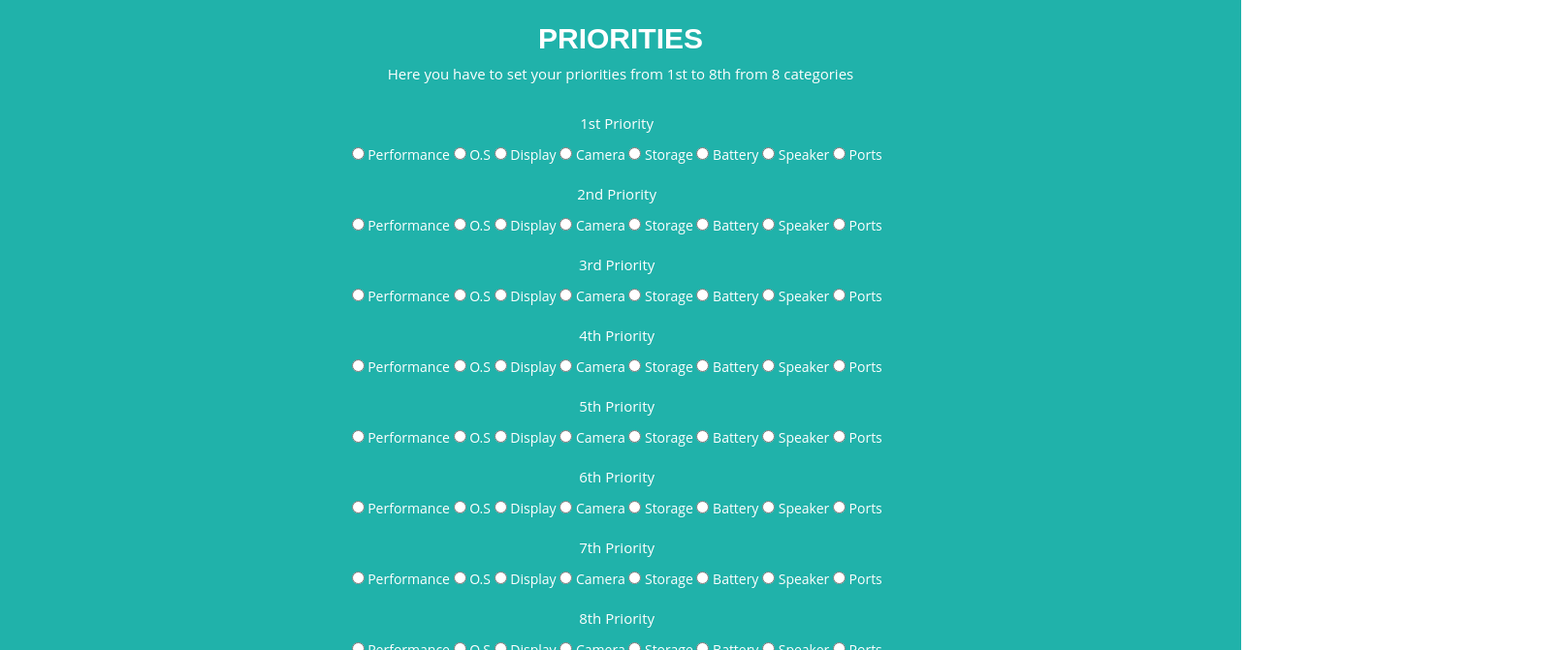
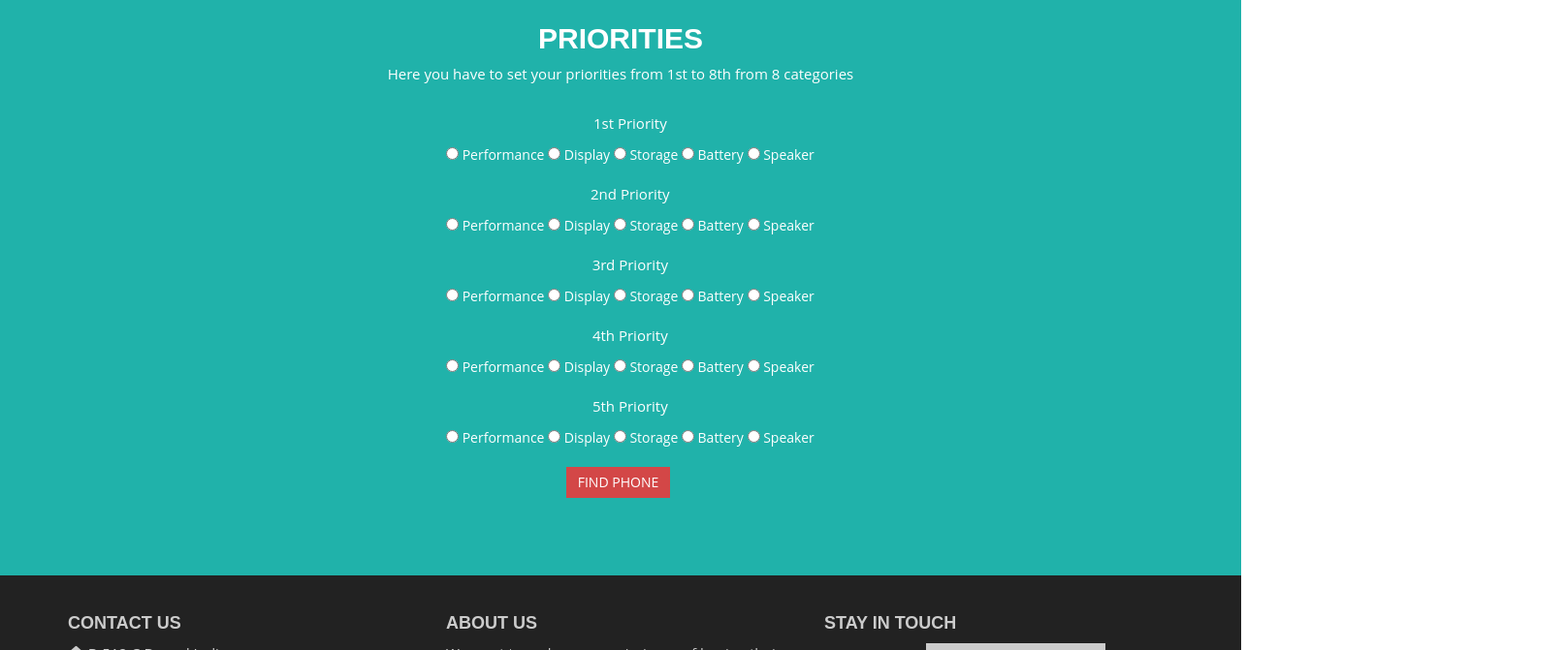
Before and after one commit to pranavkolambkar23/phone-recommender-ui, a plain HTML site: page input.html in a window 1280 px wide. Shown: the part 970-1641 px from the top of the page at 97% size, 1615 px wide, since content can reach past the window. Drawn offline with Linux system fonts and the light colour scheme.

Commit message:
added mob score file and changed index and input html, removed unneccesary data

```diff
--- a/css/input_style.css
+++ b/css/input_style.css
@@ -186,6 +186,19 @@ b{
     color: white;
 }
 
+.priority btn-grp{
+	text-align: center;
+	justify-content: center;
+	align-self: center;
+}
+
+.flex-1{
+	margin-right: 5px;
+	border-radius: 0;
+	border: 0;
+	background-color: #d34747;
+}
+
 /*footer starts here*/
 
 .footer {
--- a/css/style.css
+++ b/css/style.css
@@ -210,12 +210,6 @@ b{
 	background-color: #d34747;
 }
 
-.flex-2{
-	margin-left: 5px;
-	border: 0;
-	border-radius: 0;
-	background-color: #36a73a;
-}
 
 /*services css starts here*/
 
--- a/input.html
+++ b/input.html
@@ -35,10 +35,7 @@
                     <ul class="nav navbar-nav navbar-right">
                         <li><a href="#header">Home</a></li>
                         <li><a href="#services">Services</a></li>
-                        <li><a href="#pricing">Pricing</a></li>
                         <li><a href="#mission">Mission</a></li>
-                        <li><a href="#teams">Teams</a></li>
-                        <li><a href="#client">Client</a></li>
                         <li><a href="#contacts">Contact</a></li>
                         <li class="dropdown">
                             <a href="#" class="dropdown-toggle" data-toggle="dropdown"><b>Login</b> <span class="caret"></span></a>
@@ -177,18 +174,16 @@
                     <h2>Priorities</h2>
                     <p>Here you have to set your priorities from 1st to 8th from 8 categories</p>
                     <br>
-                    <div class="col-lg-12 col-md-12 col-lg-offset-3">
+                    <div class="col-lg-12 col-md-12 col-lg-offset-4">
                         <!-- 1st priority -->
                         <div class="input-group input-group-lg">
                             <p><b>1st Priority</b></p>
                             <input name="1st_pref" type="radio" value="Performance"> Performance
-                            <input name="1st_pref" type="radio" value="O.S"> O.S
                             <input name="1st_pref" type="radio" value="Display"> Display
-                            <input name="1st_pref" type="radio" value="Camera"> Camera
                             <input name="1st_pref" type="radio" value="Storage"> Storage
                             <input name="1st_pref" type="radio" value="Battery"> Battery
                             <input name="1st_pref" type="radio" value="Speaker"> Speaker
-                            <input name="1st_pref" type="radio" value="Ports"> Ports
+
                         </div>
                         <br>
 
@@ -196,13 +191,11 @@
                         <div class="input-group input-group-lg">
                             <p><b>2nd Priority</b></p>
                             <input name="2nd_pref" type="radio" value="Performance"> Performance
-                            <input name="2nd_pref" type="radio" value="O.S"> O.S
                             <input name="2nd_pref" type="radio" value="Display"> Display
-                            <input name="2nd_pref" type="radio" value="Camera"> Camera
                             <input name="2nd_pref" type="radio" value="Storage"> Storage
                             <input name="2nd_pref" type="radio" value="Battery"> Battery
                             <input name="2nd_pref" type="radio" value="Speaker"> Speaker
-                            <input name="2nd_pref" type="radio" value="Ports"> Ports
+
                         </div>
                         <br>
 
@@ -210,13 +203,11 @@
                         <div class="input-group input-group-lg">
                             <p><b>3rd Priority</b></p>
                             <input name="3rd_pref" type="radio" value="Performance"> Performance
-                            <input name="3rd_pref" type="radio" value="O.S"> O.S
                             <input name="3rd_pref" type="radio" value="Display"> Display
-                            <input name="3rd_pref" type="radio" value="Camera"> Camera
                             <input name="3rd_pref" type="radio" value="Storage"> Storage
                             <input name="3rd_pref" type="radio" value="Battery"> Battery
                             <input name="3rd_pref" type="radio" value="Speaker"> Speaker
-                            <input name="3rd_pref" type="radio" value="Ports"> Ports
+
                         </div>
                         <br>
 
@@ -224,13 +215,11 @@
                         <div class="input-group input-group-lg">
                             <p><b>4th Priority</b></p>
                             <input name="4th_pref" type="radio" value="Performance"> Performance
-                            <input name="4th_pref" type="radio" value="O.S"> O.S
                             <input name="4th_pref" type="radio" value="Display"> Display
-                            <input name="4th_pref" type="radio" value="Camera"> Camera
                             <input name="4th_pref" type="radio" value="Storage"> Storage
                             <input name="4th_pref" type="radio" value="Battery"> Battery
                             <input name="4th_pref" type="radio" value="Speaker"> Speaker
-                            <input name="4th_pref" type="radio" value="Ports"> Ports
+
                         </div>
                         <br>
 
@@ -238,58 +227,18 @@
                         <div class="input-group input-group-lg">
                             <p><b>5th Priority</b></p>
                             <input name="5th_pref" type="radio" value="Performance"> Performance
-                            <input name="5th_pref" type="radio" value="O.S"> O.S
                             <input name="5th_pref" type="radio" value="Display"> Display
-                            <input name="5th_pref" type="radio" value="Camera"> Camera
                             <input name="5th_pref" type="radio" value="Storage"> Storage
                             <input name="5th_pref" type="radio" value="Battery"> Battery
                             <input name="5th_pref" type="radio" value="Speaker"> Speaker
-                            <input name="5th_pref" type="radio" value="Ports"> Ports
+
                         </div>
                         <br>
-
-                        <!-- 6th priority -->
-                        <div class="input-group input-group-lg">
-                            <p><b>6th Priority</b></p>
-                            <input name="6th_pref" type="radio" value="Performance"> Performance
-                            <input name="6th_pref" type="radio" value="O.S"> O.S
-                            <input name="6th_pref" type="radio" value="Display"> Display
-                            <input name="6th_pref" type="radio" value="Camera"> Camera
-                            <input name="6th_pref" type="radio" value="Storage"> Storage
-                            <input name="6th_pref" type="radio" value="Battery"> Battery
-                            <input name="6th_pref" type="radio" value="Speaker"> Speaker
-                            <input name="6th_pref" type="radio" value="Ports"> Ports
+                    </div>
+                    <div class="flex-container">
+                        <div class="btn-grp">
+                            <button id="aa" class="flex-1 btn btn--lg btn-primary">Find Phone</button>
                         </div>
-                        <br>
-
-                        <!-- 7th priority -->
-                        <div class="input-group input-group-lg">
-                            <p><b>7th Priority</b></p>
-                            <input name="7th_pref" type="radio" value="Performance"> Performance
-                            <input name="7th_pref" type="radio" value="O.S"> O.S
-                            <input name="7th_pref" type="radio" value="Display"> Display
-                            <input name="7th_pref" type="radio" value="Camera"> Camera
-                            <input name="7th_pref" type="radio" value="Storage"> Storage
-                            <input name="7th_pref" type="radio" value="Battery"> Battery
-                            <input name="7th_pref" type="radio" value="Speaker"> Speaker
-                            <input name="7th_pref" type="radio" value="Ports"> Ports
-                        </div>
-                        <br>
-
-                        <!-- 8th priority -->
-                        <div class="input-group input-group-lg">
-                            <p><b>8th Priority</b></p>
-                            <input name="8th_pref" type="radio" value="Performance"> Performance
-                            <input name="8th_pref" type="radio" value="O.S"> O.S
-                            <input name="8th_pref" type="radio" value="Display"> Display
-                            <input name="8th_pref" type="radio" value="Camera"> Camera
-                            <input name="8th_pref" type="radio" value="Storage"> Storage
-                            <input name="8th_pref" type="radio" value="Battery"> Battery
-                            <input name="8th_pref" type="radio" value="Speaker"> Speaker
-                            <input name="8th_pref" type="radio" value="Ports"> Ports
-                        </div>
-                        <br>
-
                     </div>
                 </div>
             </div>
```
Also changed, not shown: index.html (+3 -3 lines), images/time.jpg (added), 1 other file.
